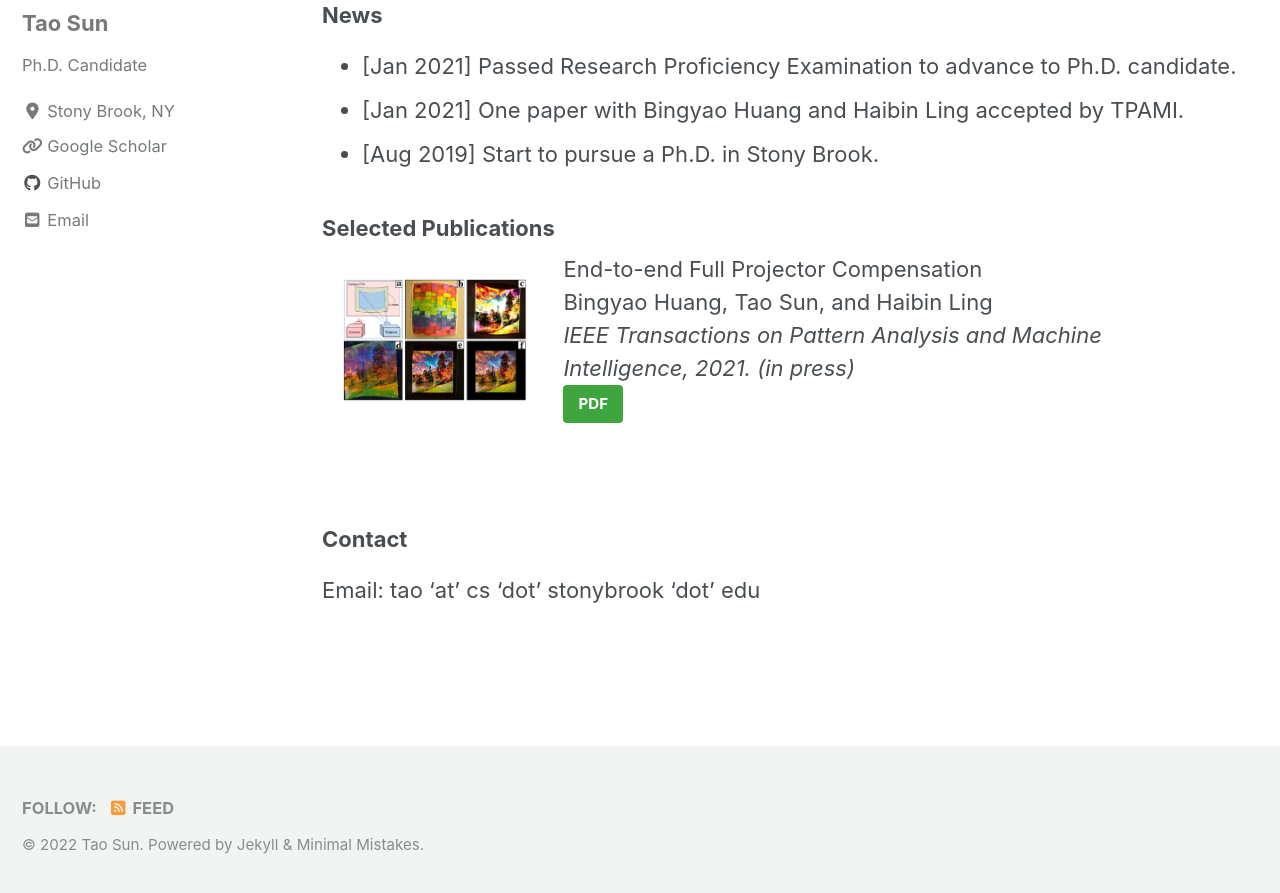
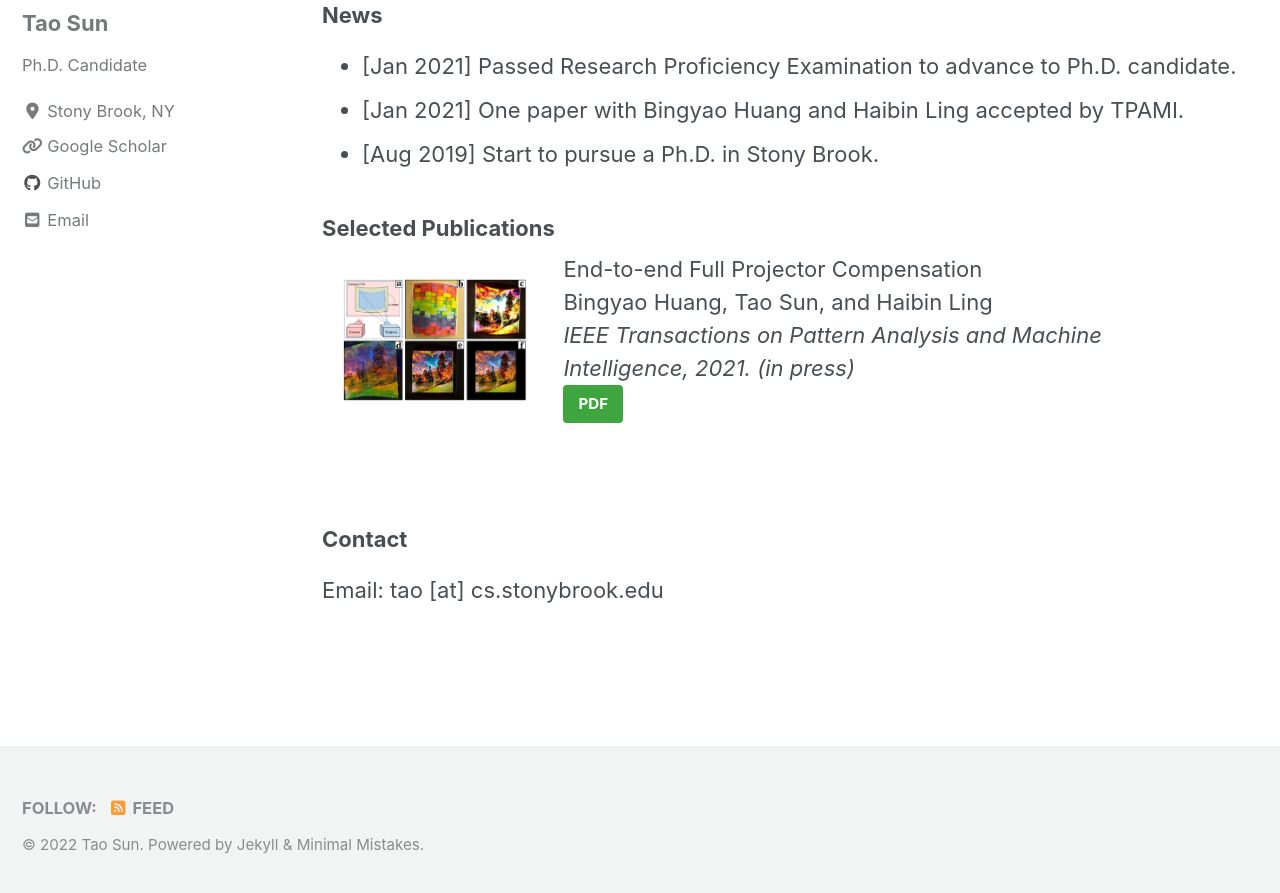
Before and after one commit to tsun/tsun.github.io, a Jekyll site: the page built from _pages/home.md, in a window 1280 px wide and 900 px high, scrolled down 340 px. Shown: the top 893 px of the window. Built offline with Jekyll 4.4.1, drawn with Linux system fonts in a browser that asks for light colours; cached includes are drawn as plain includes; nearby versions of some CDN libraries.

Commit message:
update home

```diff
--- a/_pages/home.md
+++ b/_pages/home.md
@@ -5,7 +5,7 @@
 classes: wide
 ---
 
-<style>a{ TEXT-DECORATION:none; color: #990000;}a:hover{TEXT-DECORATION:underline ; font-weight: bold; color: #990000;}</style>
+<style>a{ TEXT-DECORATION:none; color: #990000;}a:hover{TEXT-DECORATION:underline ; color: #990000;}</style>
 
 
 I am a Ph.D. candidate <del>student</del> from <a href="https://www.cs.stonybrook.edu/" target="_blank" rel="nofollow" style="color:#990000;">Dept. of Computer Science at Stony Brook University</a>, advised by <a href="https://www3.cs.stonybrook.edu/~hling/" target="_blank" rel="nofollow" style="color:#990000;">Prof. Haibin Ling</a>. I work on computer vision, machine learning and data mining. Recently, I am focusing on domain adaptation and its application in vision tasks. I obtained my M.Sc. from Nanjing University, advised by <a href="https://cs.nju.edu.cn/zhouzh/" target="_blank" rel="nofollow" style="color:#990000;">Prof. Zhi-Hua Zhou</a>. I received my B.E. from Huazhong University of Science and Technology.
@@ -36,4 +36,4 @@
  <br>
 
 ### Contact
-Email: tao 'at' cs 'dot' stonybrook 'dot' edu
+Email: tao [at] cs.stonybrook.edu
```
